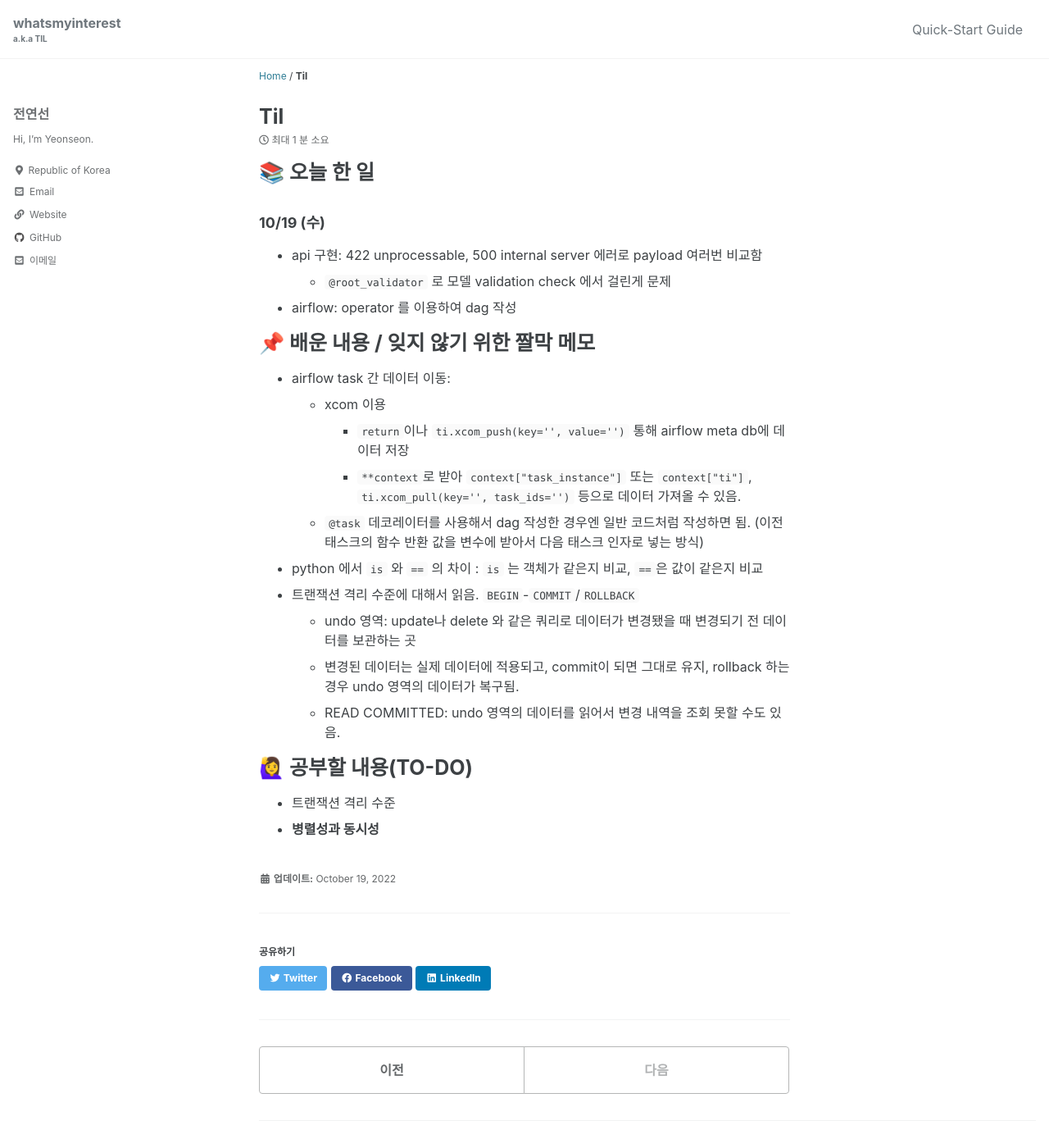
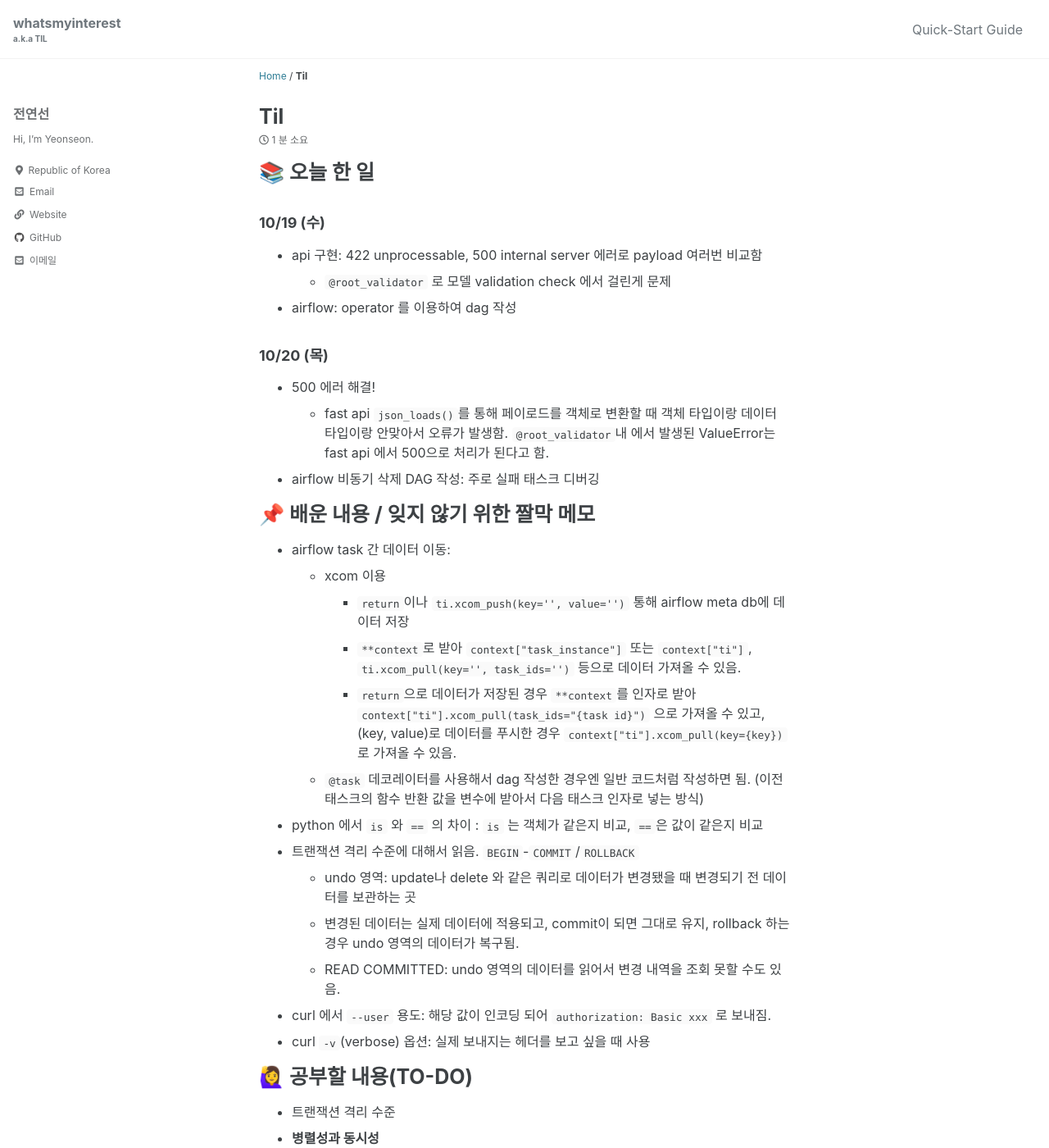
Before and after one commit to 16JunYS/16JunYS.github.io, a Jekyll site: the page built from _posts/2022-10-19-TIL.md, in a window 1280 px wide and 1400 px high. Shown: the whole window at 82% size. Built offline with Jekyll 4.4.1, drawn with Linux system fonts in a browser that asks for light colours; cached includes are drawn as plain includes.

Commit message:
10/20 TIL

```diff
--- a/_posts/2022-10-19-TIL.md
+++ b/_posts/2022-10-19-TIL.md
@@ -4,17 +4,27 @@
     * `@root_validator` 로 모델 validation check 에서 걸린게 문제
 * airflow: operator 를 이용하여 dag 작성
 
+### 10/20 (목)
+* 500 에러 해결!
+    * fast api `json_loads()`를 통해 페이로드를 객체로 변환할 때 객체 타입이랑 데이터 타입이랑 안맞아서 오류가 발생함.
+    `@root_validator`내 에서 발생된 ValueError는 fast api 에서 500으로 처리가 된다고 함.
+* airflow 비동기 삭제 DAG 작성: 주로 실패 태스크 디버깅
+
 # 📌 배운 내용 / 잊지 않기 위한 짤막 메모
 * airflow task 간 데이터 이동:
     * xcom 이용
         * `return`이나 `ti.xcom_push(key='', value='')` 통해 airflow meta db에 데이터 저장
         * `**context`로 받아 `context["task_instance"]` 또는 `context["ti"]`, `ti.xcom_pull(key='', task_ids='')` 등으로 데이터 가져올 수 있음.
+        * `return`으로 데이터가 저장된 경우 `**context`를 인자로 받아 `context["ti"].xcom_pull(task_ids="{task id}")` 으로 가져올 수 있고, (key, value)로 데이터를 푸시한 경우 `context["ti"].xcom_pull(key={key})` 로 가져올 수 있음.
+
     * `@task` 데코레이터를 사용해서 dag 작성한 경우엔 일반 코드처럼 작성하면 됨. (이전 태스크의 함수 반환 값을 변수에 받아서 다음 태스크 인자로 넣는 방식)
 * python 에서 `is` 와 `==` 의 차이 : `is` 는 객체가 같은지 비교, `==`은 값이 같은지 비교
 * 트랜잭션 격리 수준에 대해서 읽음. `BEGIN`-`COMMIT`/`ROLLBACK`
    * undo 영역: update나 delete 와 같은 쿼리로 데이터가 변경됐을 때 변경되기 전 데이터를 보관하는 곳
    * 변경된 데이터는 실제 데이터에 적용되고, commit이 되면 그대로 유지, rollback 하는 경우 undo 영역의 데이터가 복구됨.
    * READ COMMITTED: undo 영역의 데이터를 읽어서 변경 내역을 조회 못할 수도 있음.
+* curl 에서 `--user` 용도: 해당 값이 인코딩 되어 `authorization: Basic xxx` 로 보내짐.
+* curl `-v`(verbose) 옵션: 실제 보내지는 헤더를 보고 싶을 때 사용
 
 
 # 🙋‍♀️ 공부할 내용(TO-DO)
```
